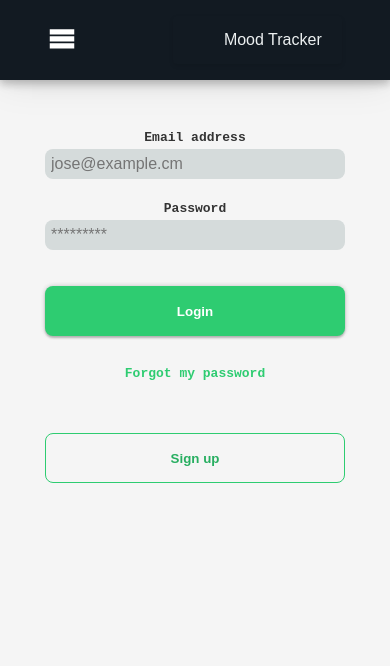
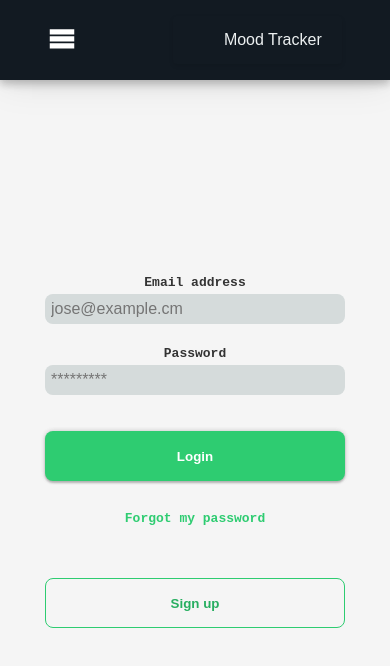
Before and after one commit to joselacruz/moodTracker, a React (Vite) app: page /login in a window 390 px wide. Shown: the top 666 px of the page. Built offline with nearby package versions, Linux system fonts and the light colour scheme; no server answers; some icons are missing.

Commit message:
try 2 fix scroll login mobile

```diff
--- a/src/Pages/Login/Login.css
+++ b/src/Pages/Login/Login.css
@@ -1,7 +1,7 @@
 
 .Login {
 	width: 100%;
-	margin-top: 50px;
+    height: calc(100vh - 101px);
 	display: grid;
 	place-items: center;
 
```
